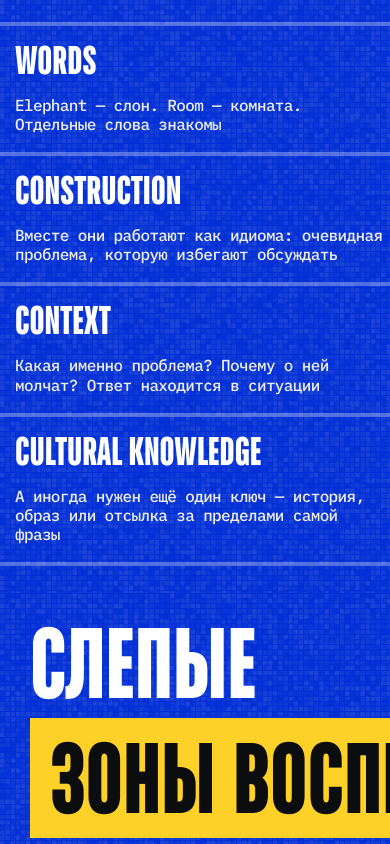
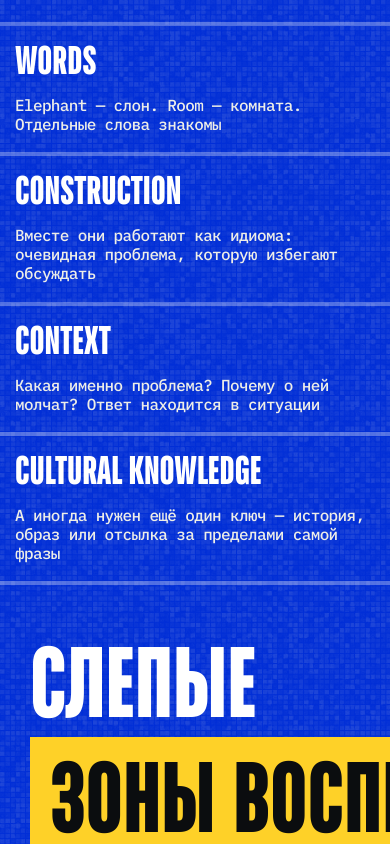
Before and after one commit to matveyabramov/subtale-longread, a React (Vite) app: page / in a window 390 px wide. Shown: the part 4957-5801 px from the top of the page. Built offline with nearby package versions, Linux system fonts and the light colour scheme.

Commit message:
fix: align mobile Elephant text gutters

```diff
--- a/src/sections/elephant/ElephantSection.module.css
+++ b/src/sections/elephant/ElephantSection.module.css
@@ -344,9 +344,15 @@
   .level:nth-child(4) .levelContent { --level-copy-width: min(100%, 538px); }
 }
 
-/* Phone source removes the corner pixels and lets copy use the full line. */
+/* Phone copy shares fixed 15px gutters across all four levels. */
 @media (width <= 600px) {
   .pixel { display: none; }
-  .levelContent { padding-right: 0; }
+  .level:nth-child(n) .levelContent {
+    --level-inset: 15px;
+    --level-width: 100%;
+    --level-title-width: 100%;
+    --level-copy-width: 100%;
+    padding-right: 15px;
+  }
   .canvas { padding-bottom: max(29px, env(safe-area-inset-bottom, 0px)); }
 }
```
